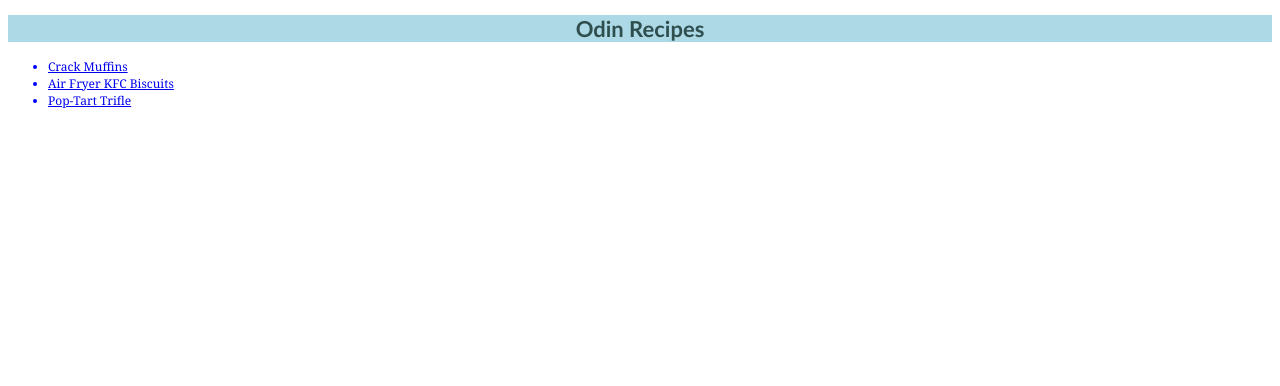
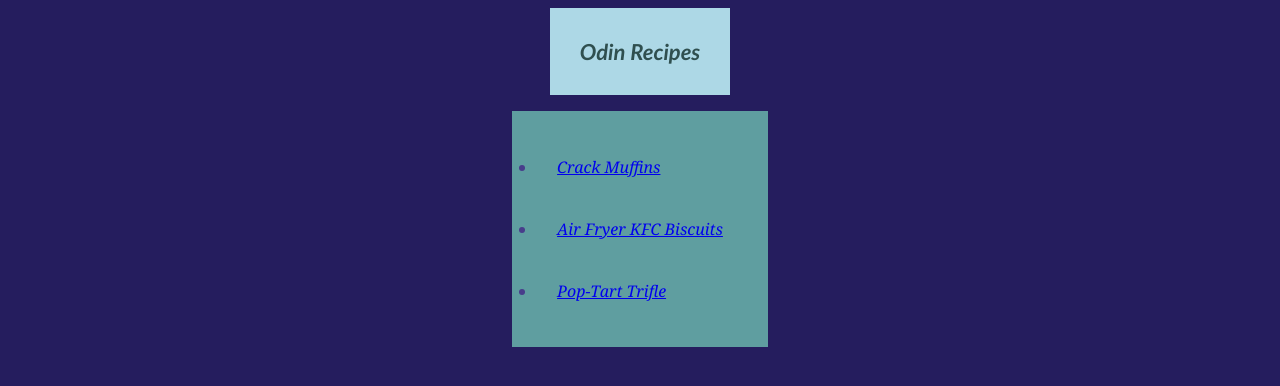
Before and after one commit to cmtsummers/odin-recipes, a plain HTML site: page index.html in a window 1280 px wide. Drawn offline with Linux system fonts and the light colour scheme.

Commit message:
Updated CSS

```diff
--- a/styles.css
+++ b/styles.css
@@ -1,24 +1,36 @@
 /* styles.css */
 
+body {
+    background-color: rgb(37, 29, 94);
+    align-items: center;
+}
 .header {
     text-align: center;
     font-size: 22px;
     color: darkslategray;
     background-color: lightblue;
     font-family: 'Gill Sans', 'Gill Sans MT', Calibri, 'Trebuchet MS', sans-serif;
-}
-
-.para {
-    background: radial-gradient(cadetblue, darkslateblue);
+    font-style: italic;
+    font-weight: 800;
+    padding: 30px;
+    margin: auto;
+    width: fit-content;
 }
 
 .list {
     border: 2px darkcyan;
+    background: cadetblue;
+    padding: 25px;
+    width: fit-content;
+    margin: auto;
 }
 
 .item {
+    background: cadetblue;
     text-align: left;
-    font-size: 12px;
-    color: blue;
+    font-size: 16px;
+    color: darkslateblue;
     font-family: "Comic Sans", "Brush Script MT", Georgia, 'Times New Roman', Times, serif;
+    font-style: oblique;
+    padding: 20px;
 }
```
